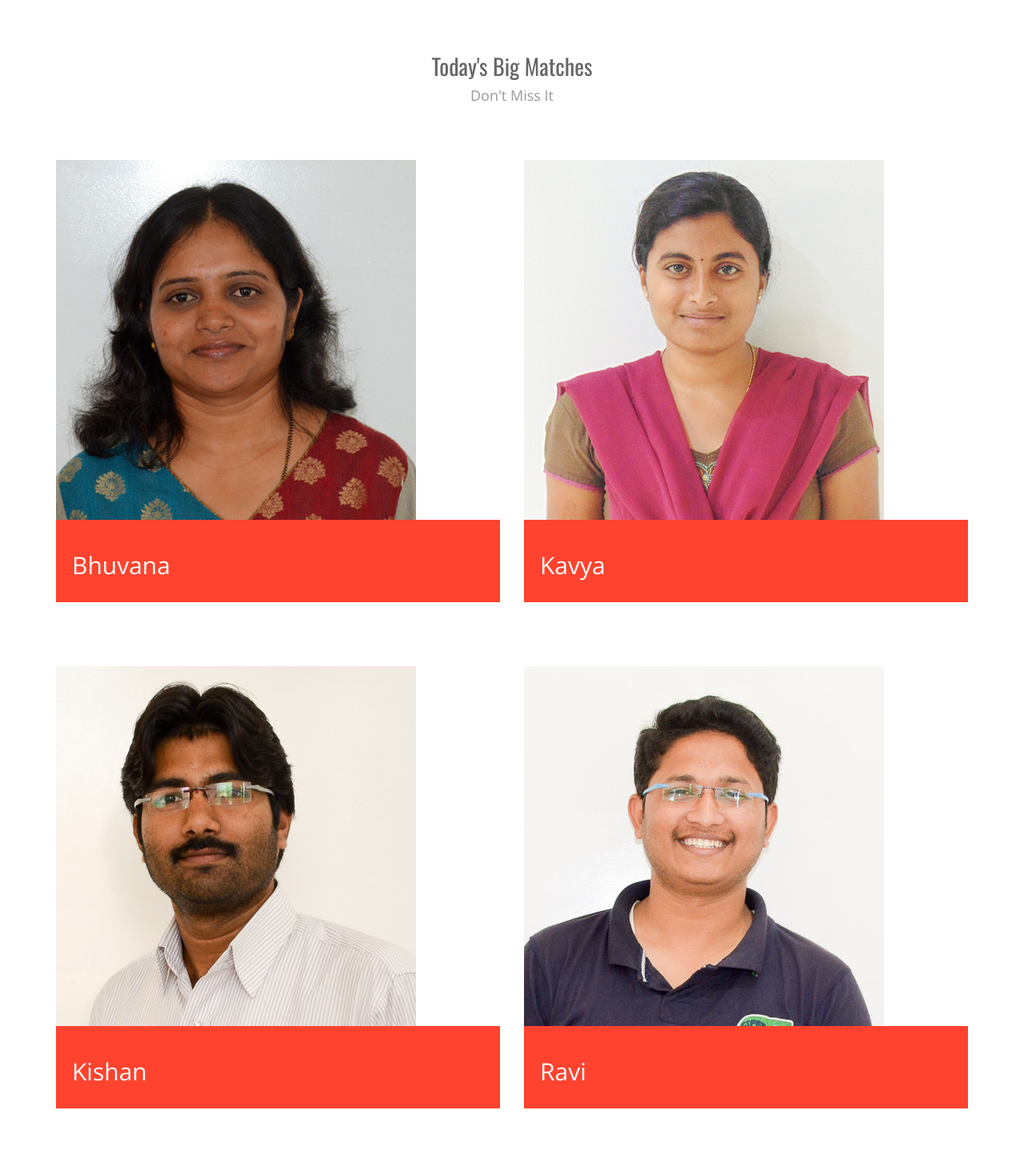
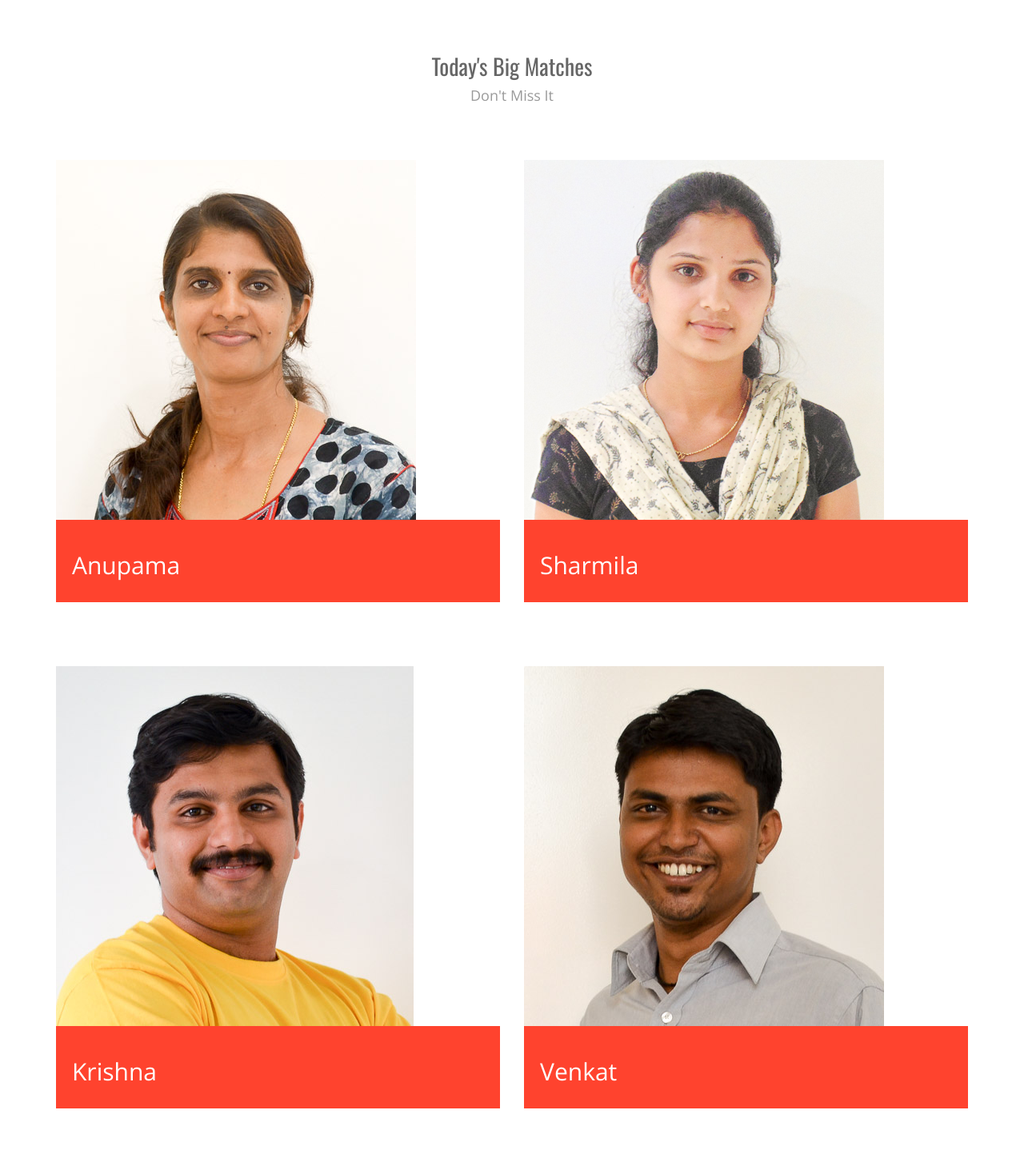
Before and after one commit to prakash89/pingpong, a Rails app: page /today_match in a window 1280 px wide. Shown: the part 52-1515 px from the top of the page at 80% size. Run offline with Rails 7, Linux system fonts and the light colour scheme; style sheets or scripts are compiled from the project's sources; some libraries are stand-ins or nearby versions.

Commit message:
2nd day mrng update

```diff
--- a/app/views/welcome/today_match.html.erb
+++ b/app/views/welcome/today_match.html.erb
@@ -19,54 +19,54 @@
 
                         <div class="col-md-6">
                             <div class="testimonial">
-                                <img src="../assets/team/Bhuvana.JPG" class="img-responsive" alt="...">
+                                <img src="../assets/team/Anupama.jpg" class="img-responsive" alt="...">
                                 <div class="speech">
-                                    <h2>Bhuvana</h2>
+                                    <h2>Anupama</h2>
                                 </div>
                             </div>
                         </div>
 
                         <div class="col-md-6">
                             <div class="testimonial">
-                                <img src="../assets/team/Kavya.jpg" class="img-responsive" alt="...">
+                                <img src="../assets/team/Sharmila.jpg" class="img-responsive" alt="...">
                                 <div class="speech">
-                                    <h2>Kavya</h2>
+                                    <h2>Sharmila</h2>
                                 </div>
                             </div>
                         </div>
 
                         <div class="col-md-6">
                             <div class="testimonial">
-                                <img src="../assets/team/Kishan.jpg" class="img-responsive" alt="...">
+                                <img src="../assets/team/Krishna.jpg" class="img-responsive" alt="...">
                                 <div class="speech">
-                                    <h2>Kishan</h2>
+                                    <h2>Krishna</h2>
                                 </div>
                             </div>
                         </div>
 
                         <div class="col-md-6">
                             <div class="testimonial">
-                                <img src="../assets/team/Ravi.jpg" class="img-responsive" alt="...">
+                                <img src="../assets/team/Ventaka.jpg" class="img-responsive" alt="...">
                                 <div class="speech">
-                                    <h2>Ravi</h2>
+                                    <h2>Venkat</h2>
                                 </div>
                             </div>
                         </div>
 
                         <div class="col-md-6">
                             <div class="testimonial">
-                                <img src="../assets/team/manage-4.png" class="img-responsive" alt="...">
+                                <img src="../assets/team/Prem.jpg" class="img-responsive" alt="...">
                                 <div class="speech">
-                                    <h2>Soma</h2>
+                                    <h2>Prem</h2>
                                 </div>
                             </div>
                         </div>
 
                         <div class="col-md-6">
                             <div class="testimonial">
-                                <img src="images/team/manage-4.png" class="img-responsive" alt="...">
+                                <img src="../assets/team/Santosh.jpg" class="img-responsive" alt="...">
                                 <div class="speech">
-                                    <h2>Raghuveer</h2>
+                                    <h2>Santhosh</h2>
                                 </div>
                             </div>
                         </div>
```
Also changed, not shown: app/assets/images/team/Anupama.jpg (added), app/assets/images/team/Krishna.jpg (added), app/assets/images/team/Prem.jpg (added), app/assets/images/team/Santosh.jpg (added), app/assets/images/team/Sharmila.jpg (added), app/assets/images/team/Ventaka.jpg (added).
